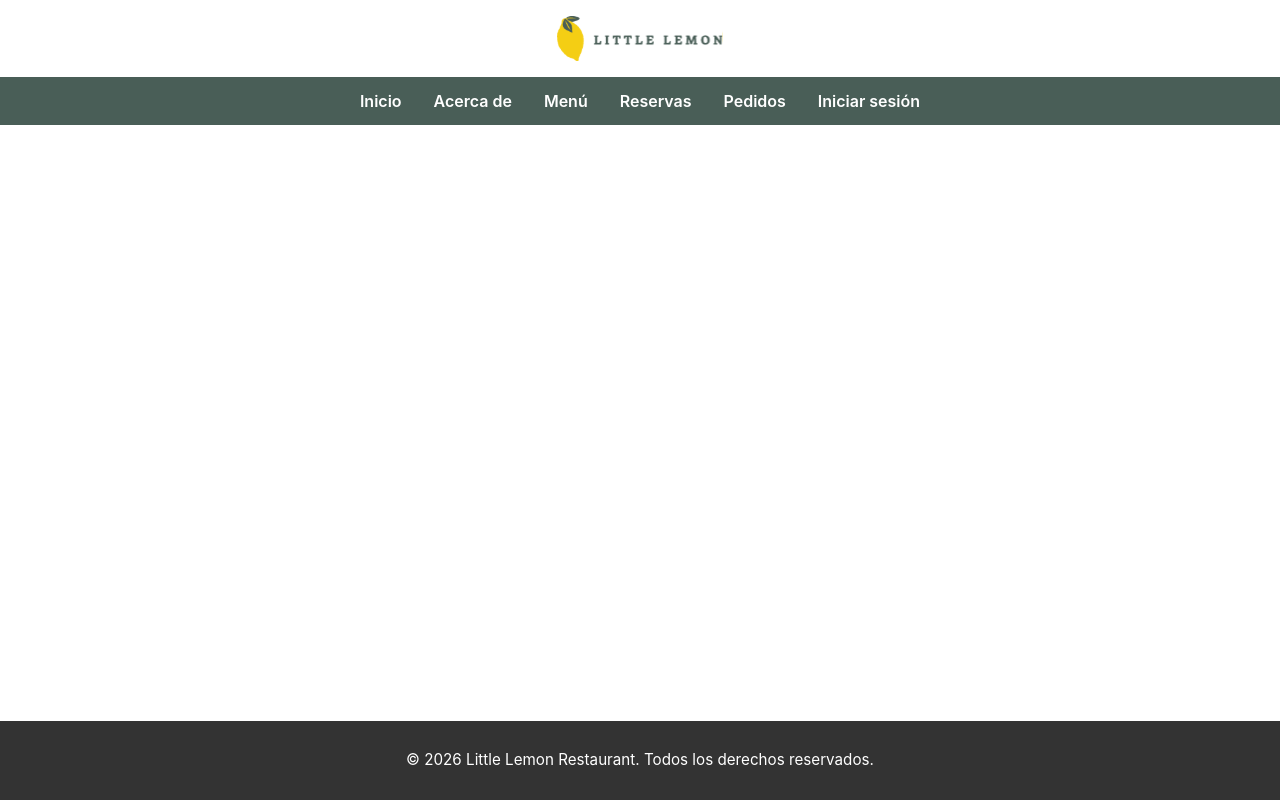
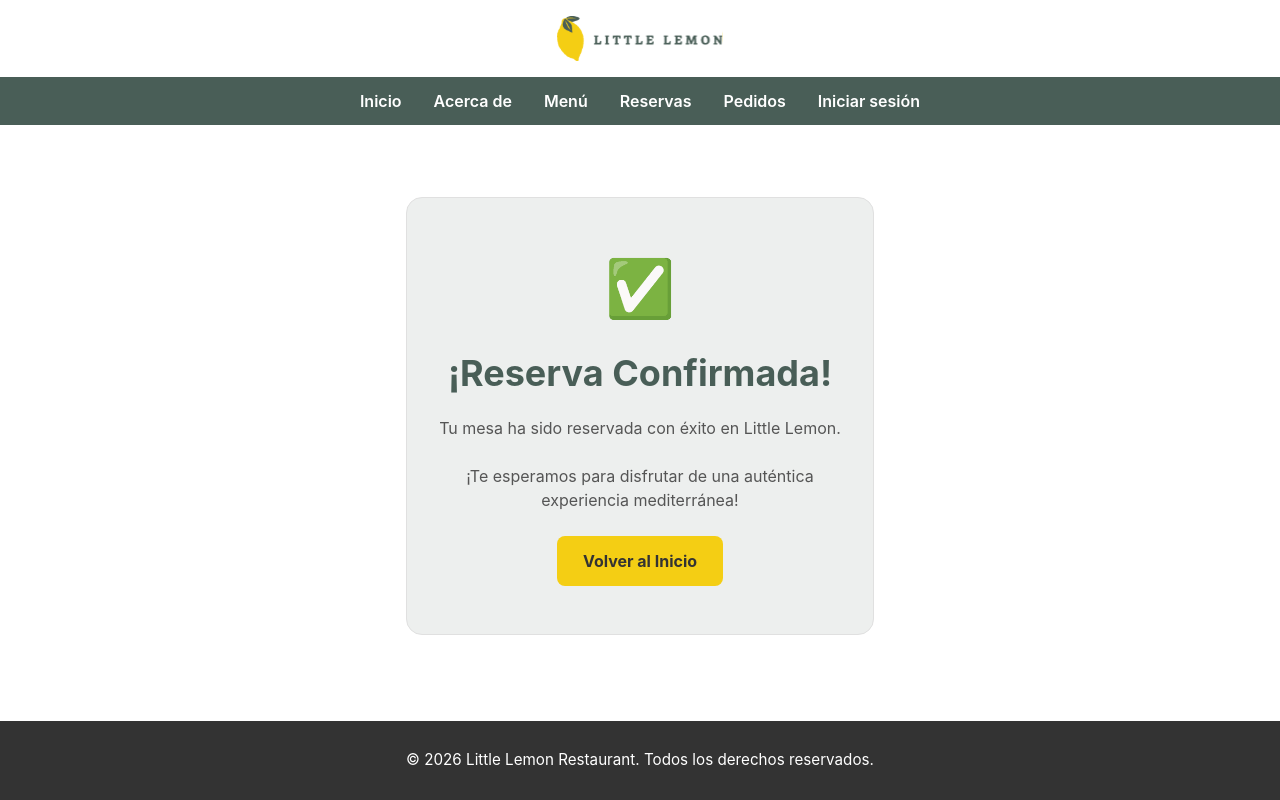
Before and after one commit to RHDevCoder/little-lemon-app, a React (Create React App) app: page /confirmed in a window 1280 px wide. Built offline with nearby package versions, Linux system fonts and the light colour scheme.

Commit message:
feat: completar flujo de reserva y vista de confirmacion

```diff
--- a/src/App.css
+++ b/src/App.css
@@ -411,3 +411,25 @@ footer {
   width: 100%;
   margin-top: 0.5rem;
 }
+
+.confirmation-card {
+  text-align: center;
+  padding: 3rem 2rem;
+}
+
+.confirmation-icon {
+  font-size: 3.5rem;
+  display: inline-block;
+  margin-bottom: 1rem;
+}
+
+.confirmation-card h1 {
+  font-size: 2.25rem;
+  color: var(--primary-green);
+  margin-bottom: 1rem;
+}
+
+.confirmation-card p {
+  color: #555;
+  margin-bottom: 1.5rem;
+}
--- a/src/BookingForm.js
+++ b/src/BookingForm.js
@@ -1,6 +1,6 @@
 import { useState } from 'react';
 
-function BookingForm({ availableTimes, dispatch }) {
+function BookingForm({ availableTimes, dispatch, submitForm }) {
   const [date, setDate] = useState('');
   const [time, setTime] = useState('17:00');
   const [guests, setGuests] = useState(1);
@@ -14,7 +14,9 @@ function BookingForm({ availableTimes, dispatch }) {
 
   const handleSubmit = (e) => {
     e.preventDefault();
-    console.log({ date, time, guests, occasion });
+    if (submitForm) {
+      submitForm({ date, time, guests, occasion });
+    }
   };
 
   return (
--- a/src/BookingPage.js
+++ b/src/BookingPage.js
@@ -1,6 +1,6 @@
 import BookingForm from './BookingForm';
 
-function BookingPage({ availableTimes, dispatch }) {
+function BookingPage({ availableTimes, dispatch, submitForm }) {
   return (
     <div className="booking-page-container">
       <section className="booking-header">
@@ -9,7 +9,11 @@ function BookingPage({ availableTimes, dispatch }) {
       </section>
 
       <div className="booking-form-wrapper">
-        <BookingForm availableTimes={availableTimes} dispatch={dispatch} />
+        <BookingForm
+          availableTimes={availableTimes}
+          dispatch={dispatch}
+          submitForm={submitForm}
+        />
       </div>
     </div>
   );
--- /dev/null
+++ b/src/ConfirmedBooking.js
@@ -0,0 +1,19 @@
+import { Link } from 'react-router-dom';
+
+function ConfirmedBooking() {
+  return (
+    <div className="booking-page-container">
+      <div className="booking-form-wrapper confirmation-card">
+        <span className="confirmation-icon" role="img" aria-label="Confirmado">✅</span>
+        <h1>¡Reserva Confirmada!</h1>
+        <p>Tu mesa ha sido reservada con éxito en Little Lemon.</p>
+        <p>¡Te esperamos para disfrutar de una auténtica experiencia mediterránea!</p>
+        <Link to="/" className="button-primary">
+          Volver al Inicio
+        </Link>
+      </div>
+    </div>
+  );
+}
+
+export default ConfirmedBooking;
--- a/src/Main.js
+++ b/src/Main.js
@@ -1,7 +1,8 @@
 import { useReducer } from 'react';
-import { Routes, Route } from 'react-router-dom';
+import { Routes, Route, useNavigate } from 'react-router-dom';
 import HomePage from './HomePage';
 import BookingPage from './BookingPage';
+import ConfirmedBooking from './ConfirmedBooking';
 
 export const getAvailableTimes = (date) => {
   if (typeof window !== 'undefined' && typeof window.fetchAPI === 'function') {
@@ -24,6 +25,13 @@ export const getAvailableTimes = (date) => {
   return result;
 };
 
+export const submitAPI = (formData) => {
+  if (typeof window !== 'undefined' && typeof window.submitAPI === 'function') {
+    return window.submitAPI(formData);
+  }
+  return true;
+};
+
 export const initializeTimes = () => {
   const today = new Date();
   return getAvailableTimes(today);
@@ -42,6 +50,14 @@ export const updateTimes = (state, action) => {
 
 function Main() {
   const [availableTimes, dispatch] = useReducer(updateTimes, [], initializeTimes);
+  const navigate = useNavigate();
+
+  const submitForm = (formData) => {
+    const isSubmitted = submitAPI(formData);
+    if (isSubmitted) {
+      navigate('/confirmed');
+    }
+  };
 
   return (
     <main className="main-content">
@@ -49,12 +65,25 @@ function Main() {
         <Route path="/" element={<HomePage />} />
         <Route
           path="/booking"
-          element={<BookingPage availableTimes={availableTimes} dispatch={dispatch} />}
+          element={
+            <BookingPage
+              availableTimes={availableTimes}
+              dispatch={dispatch}
+              submitForm={submitForm}
+            />
+          }
         />
         <Route
           path="/reservations"
-          element={<BookingPage availableTimes={availableTimes} dispatch={dispatch} />}
+          element={
+            <BookingPage
+              availableTimes={availableTimes}
+              dispatch={dispatch}
+              submitForm={submitForm}
+            />
+          }
         />
+        <Route path="/confirmed" element={<ConfirmedBooking />} />
       </Routes>
     </main>
   );
```
Also changed, not shown: 1 other file (tests, documents, lock files or other folders).
